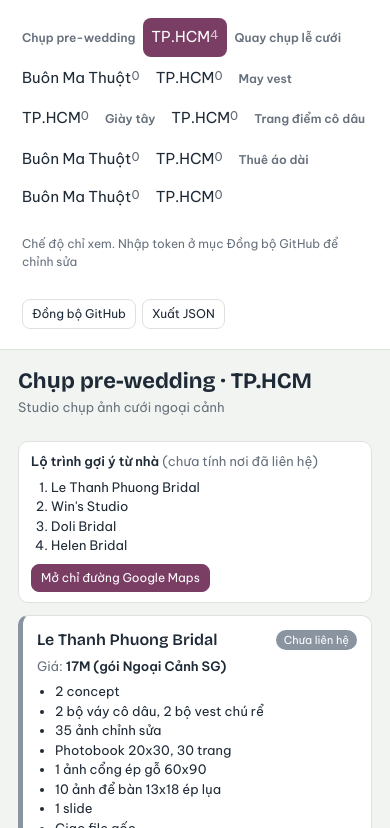
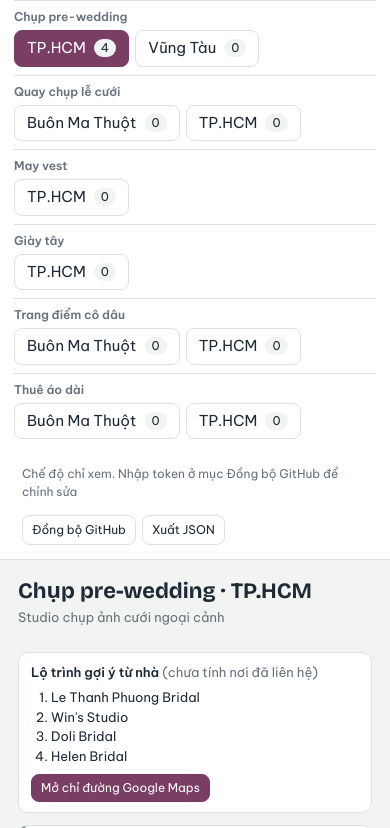
Before and after one commit to thaopham2091/chia-tien-teams, a plain HTML site: page index.html in a window 390 px wide. Shown: the part 66-894 px from the top of the page. Drawn offline with nearby package versions, Linux system fonts and the light colour scheme.

Commit message:
Refactor navigation layout and button styles

```diff
--- a/index.html
+++ b/index.html
@@ -18,6 +18,7 @@ button{cursor:pointer}
 nav{padding:20px 14px;border-right:1px solid var(--line);overflow:auto;background:var(--panel)}
 nav h1{font:700 20px/1.2 var(--f-head);margin:0 0 4px;padding:0 8px}
 nav .home{font-size:12px;color:var(--mute);padding:0 8px 16px}
+nav .chips{display:flex;flex-direction:column}
 nav .grp{font:600 12px var(--f-body);color:var(--mute);margin:14px 8px 4px}
 nav button{display:flex;justify-content:space-between;width:100%;text-align:left;border:0;background:none;padding:8px;border-radius:8px}
 nav button:hover{background:var(--bg)}
@@ -75,7 +76,13 @@ dialog::backdrop{background:#0006}
 .g2{display:grid;grid-template-columns:1fr 1fr;gap:10px}
 .toast{position:fixed;bottom:18px;left:50%;transform:translateX(-50%);background:var(--ink);color:var(--bg);padding:8px 14px;border-radius:8px;font-size:13px;z-index:9999}
 @media(max-width:980px){.app{grid-template-columns:1fr;height:auto}nav{border-right:0;border-bottom:1px solid var(--line)}
-nav .grp{display:inline-block}nav button{display:inline-flex;width:auto}section.list{border-right:0}.cards{overflow:visible}}
+nav{padding:14px}nav .home{padding-bottom:6px}
+nav .gr{padding:8px 0;border-top:1px solid var(--line)}nav .grp{margin:0 0 6px}
+nav .chips{flex-direction:row;flex-wrap:wrap;gap:6px}
+nav .chips button{width:auto;align-items:center;gap:8px;border:1px solid var(--line);padding:6px 12px}
+nav .chips button.on{border-color:var(--plum)}
+nav .chips .n{background:var(--bg);color:var(--ink);border-radius:99px;padding:0 7px;opacity:1}
+nav .tools{padding-top:8px}section.list{border-right:0}.cards{overflow:visible}}
 @media(prefers-reduced-motion:reduce){*{scroll-behavior:auto!important}}
 </style>
 </head>
@@ -127,6 +134,7 @@ const HOME={lat:10.8431,lng:106.8370,name:'Vinhomes Grand Park, Q9'};
 const BMT={lat:12.6675,lng:108.0378};
 const SEC=[
  {id:'pre',g:'Chụp pre-wedding',n:'TP.HCM',city:'hcm',d:'Studio chụp ảnh cưới ngoại cảnh'},
+ {id:'pre-vt',g:'Chụp pre-wedding',n:'Vũng Tàu',city:'vt',d:'Studio chụp ảnh cưới ngoại cảnh tại Vũng Tàu'},
  {id:'cer-bmt',g:'Quay chụp lễ cưới',n:'Buôn Ma Thuột',city:'bmt',d:'Quay phim & chụp ảnh ngày cưới, ăn hỏi'},
  {id:'cer-hcm',g:'Quay chụp lễ cưới',n:'TP.HCM',city:'hcm',d:'Quay phim & chụp ảnh ngày cưới, ăn hỏi'},
  {id:'vest',g:'May vest',n:'TP.HCM',city:'hcm',d:'Tiệm may vest chú rể'},
@@ -197,7 +205,7 @@ const save=()=>{if(RO)return;try{localStorage.setItem(KEY,JSON.stringify(S))}cat
 const $=i=>document.getElementById(i);
 const esc=s=>String(s??'').replace(/[&<>"]/g,c=>({'&':'&amp;','<':'&lt;','>':'&gt;','"':'&quot;'}[c]));
 const sec=()=>SEC.find(s=>s.id===cur);
-const origin=()=>sec().city==='hcm'?HOME:null;
+const origin=()=>sec().city!=='bmt'?HOME:null;
 const has=p=>typeof p.lat==='number'&&typeof p.lng==='number';
 function km(a,b){const R=6371,t=x=>x*Math.PI/180,dLa=t(b.lat-a.lat),dLo=t(b.lng-a.lng);
  const h=Math.sin(dLa/2)**2+Math.cos(t(a.lat))*Math.cos(t(b.lat))*Math.sin(dLo/2)**2;return 2*R*Math.asin(Math.sqrt(h))}
@@ -206,10 +214,10 @@ function toast(m){const t=document.createElement('div');t.className='toast';t.te
 const dest=p=>has(p)?`${p.lat},${p.lng}`:(p.addr||p.name+' '+sec().n);
 
 function nav(){
- let h=`<h1>Sổ tay cưới</h1><div class="home">Xuất phát: ${HOME.name}</div>`,g='';
- SEC.forEach(s=>{if(s.g!==g){g=s.g;h+=`<div class="grp">${g}</div>`}
-  const n=S.places.filter(p=>p.sec===s.id&&p.status!=='Loại').length;
-  h+=`<button data-s="${s.id}" class="${s.id===cur?'on':''}">${s.n}<span class="n">${n}</span></button>`});
+ let h=`<h1>Sổ tay cưới</h1><div class="home">Xuất phát: ${HOME.name}</div>`;
+ [...new Set(SEC.map(x=>x.g))].forEach(g=>{h+=`<div class="gr"><div class="grp">${g}</div><div class="chips">`+SEC.filter(x=>x.g===g).map(x=>{
+  const n=S.places.filter(p=>p.sec===x.id&&p.status!=='Loại').length;
+  return `<button data-s="${x.id}" class="${x.id===cur?'on':''}">${x.n}<span class="n">${n}</span></button>`}).join('')+`</div></div>`});
  h+=`<div class="home" id="sync" style="margin-top:18px">${esc(syncMsg)}</div><div class="tools" style="margin-top:0;border-top:0"><button id="ghb">Đồng bộ GitHub</button><button id="exp">Xuất JSON</button><button id="impb">Nhập JSON</button></div>`;
  $('nav').innerHTML=h;
  $('nav').querySelectorAll('[data-s]').forEach(b=>b.onclick=()=>{cur=b.dataset.s;sel=null;render()});
```
